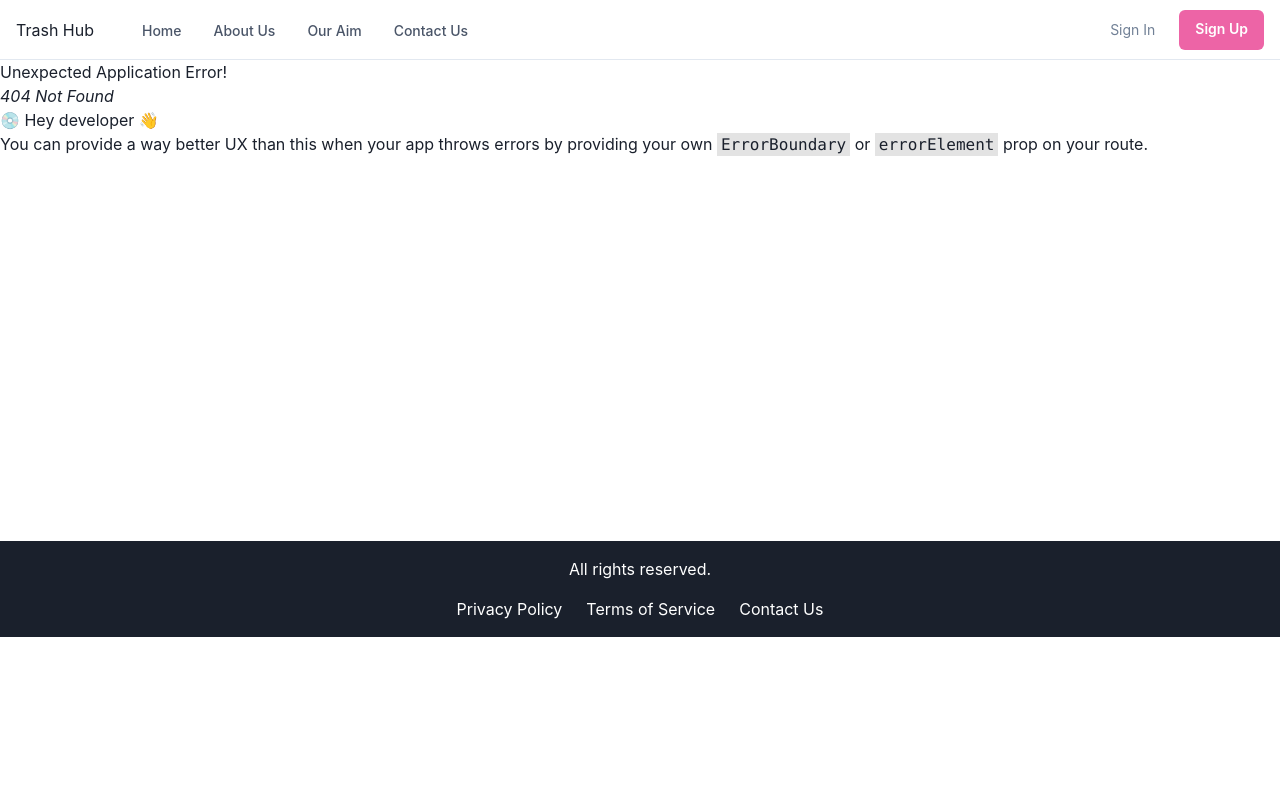
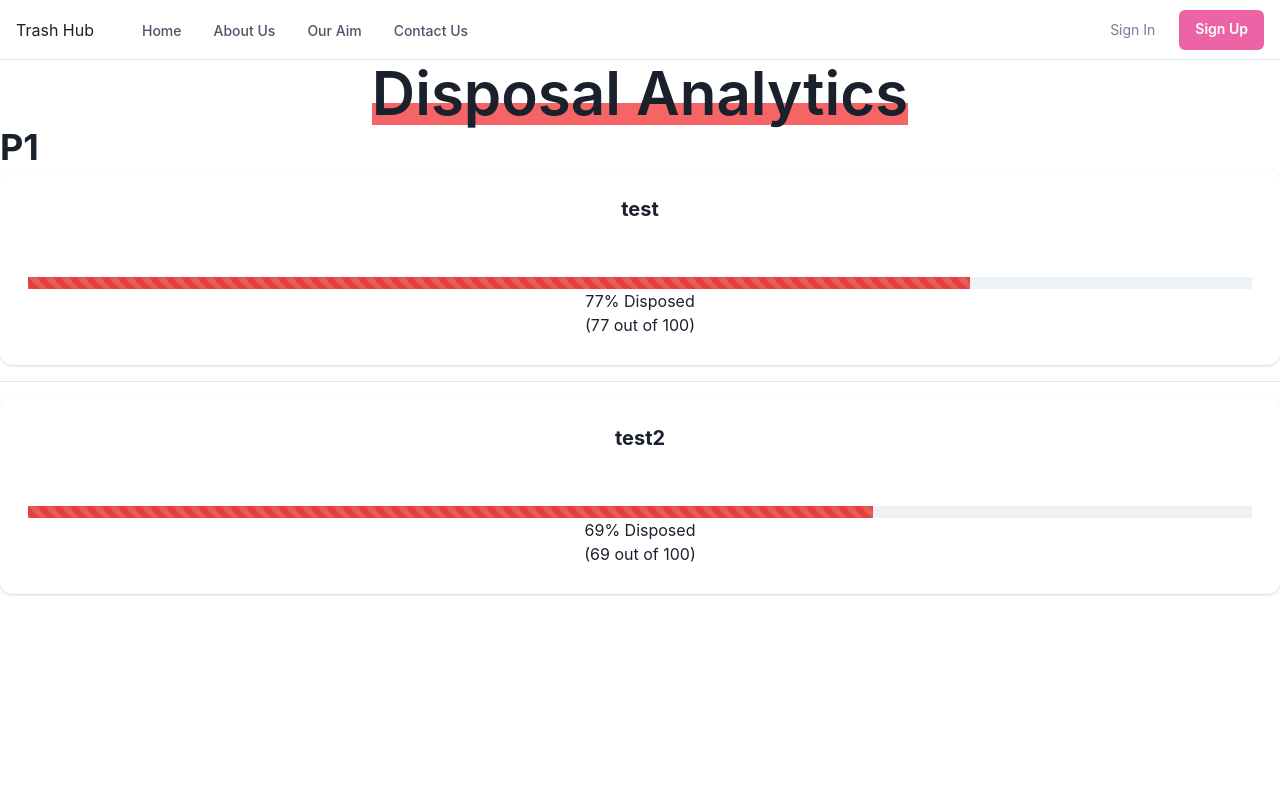
Before and after one commit to sahil-raj/Trash-Hub, a React (Vite) app: page /Analytics in a window 1280 px wide. Before the commit this address had no page. Shown: the top 800 px of the page. Built offline with nearby package versions, Linux system fonts and the light colour scheme.

Commit message:
add ProductAnalyticsCard

```diff
--- /dev/null
+++ b/src/components/Analytics.jsx
@@ -0,0 +1,39 @@
+import { Text, Heading } from "@chakra-ui/react";
+import ProductAnalyticsCard from "./ProductAnalyticsCard";
+
+export default function Analytics() {
+  return (
+    <>
+      <Heading
+        lineHeight={1.1}
+        fontWeight={600}
+        fontSize={{ base: "3xl", sm: "4xl", lg: "6xl" }}
+        textAlign={"center"}
+      >
+        <Text
+          as={"span"}
+          position={"relative"}
+          _after={{
+            content: "''",
+            width: "full",
+            height: "30%",
+            position: "absolute",
+            bottom: 1,
+            left: 0,
+            bg: "red.400",
+            zIndex: -1,
+          }}
+        >
+          Disposal Analytics
+        </Text>
+      </Heading>
+      <ProductAnalyticsCard
+        product="P1"
+        batches={[
+          { name: "test", total: 100, disposed: 77 },
+          { name: "test2", total: 100, disposed: 69 },
+        ]}
+      />
+    </>
+  );
+}
--- /dev/null
+++ b/src/components/ProductAnalyticsCard.jsx
@@ -0,0 +1,54 @@
+import {
+  Card,
+  CardHeader,
+  CardBody,
+  StackDivider,
+  Stack,
+  Text,
+  Box,
+  Heading,
+  Progress,
+} from "@chakra-ui/react";
+
+// eslint-disable-next-line react/prop-types
+const ProductAnalyticsCard = ({ product = "Product Name", batches = [] }) => {
+  return (
+    <>
+      <Stack divider={<StackDivider />}>
+        <Box>
+          <Heading>{product}</Heading>
+          <Stack divider={<StackDivider />} spacing="4">
+            {/* repeat start*/}
+            {batches.map((batch) => (
+              <Card
+                key={batch}
+                textAlign={"center"}
+                size={"lg"}
+                variant="elevated"
+              >
+                <CardHeader>
+                  <Heading size="md">{batch.name}</Heading>
+                </CardHeader>
+                <CardBody>
+                  <Progress
+                    hasStripe
+                    value={Math.ceil((batch.disposed / batch.total) * 100)}
+                    size="md"
+                    colorScheme="red"
+                  />
+                  <Text>
+                    {Math.ceil((batch.disposed / batch.total) * 100)}% Disposed{" "}
+                    <br /> ({batch.disposed} out of {batch.total})
+                  </Text>
+                </CardBody>
+              </Card>
+            ))}
+            {/* repeat end*/}
+          </Stack>
+        </Box>
+      </Stack>
+    </>
+  );
+};
+
+export default ProductAnalyticsCard;
```
Also changed, not shown: src/main.jsx (+19 -13 lines).
